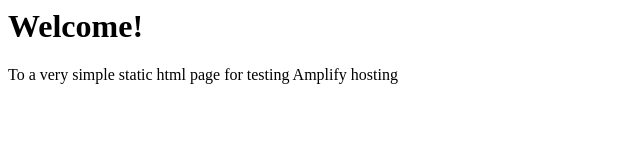
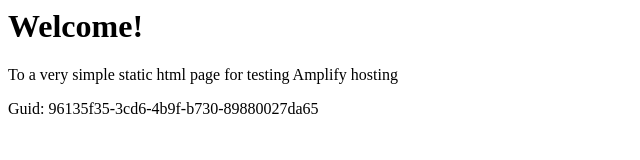
Before and after one commit to aws-aemilia-cmh/Github-PR-Commit-Integration-Test-DoNotTouch-GitHubAutoBuildCanaryTest-v1-preprod-us-east-2, a website: page src/index.html in a window 1280 px wide. Shown: the whole page, without its empty margins (0-640 px from the left). Drawn offline with Linux system fonts and the light colour scheme.

Commit message:
commit from integ tests

```diff
--- a/src/index.html
+++ b/src/index.html
@@ -1,3 +1,5 @@
+
+
 <html lang="en">
 
 <head>
@@ -10,6 +12,6 @@
 <body>
     <h1>Welcome!</h1>
     <p>To a very simple static html page for testing Amplify hosting</p>
-</body>
+    <p>Guid: 96135f35-3cd6-4b9f-b730-89880027da65</p></body>
 
 </html>
```
